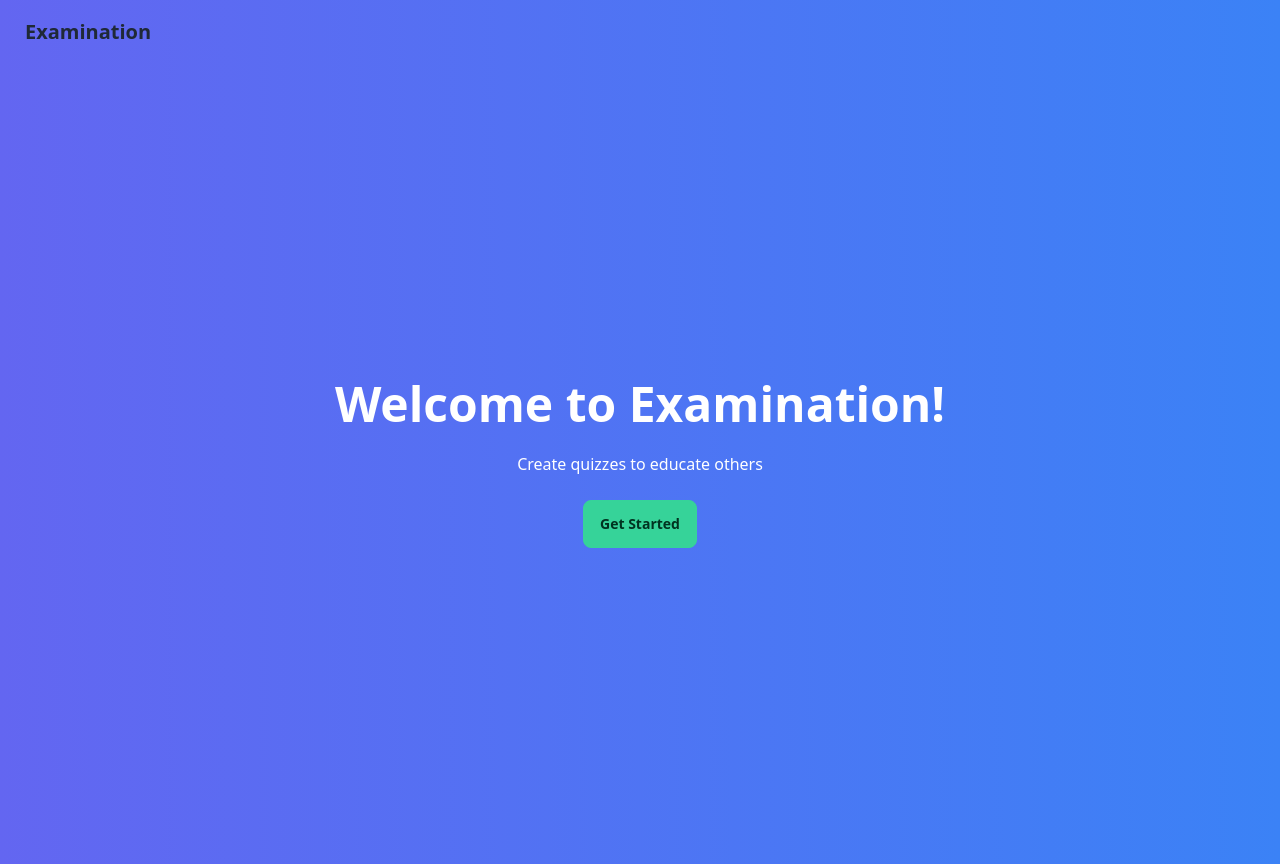
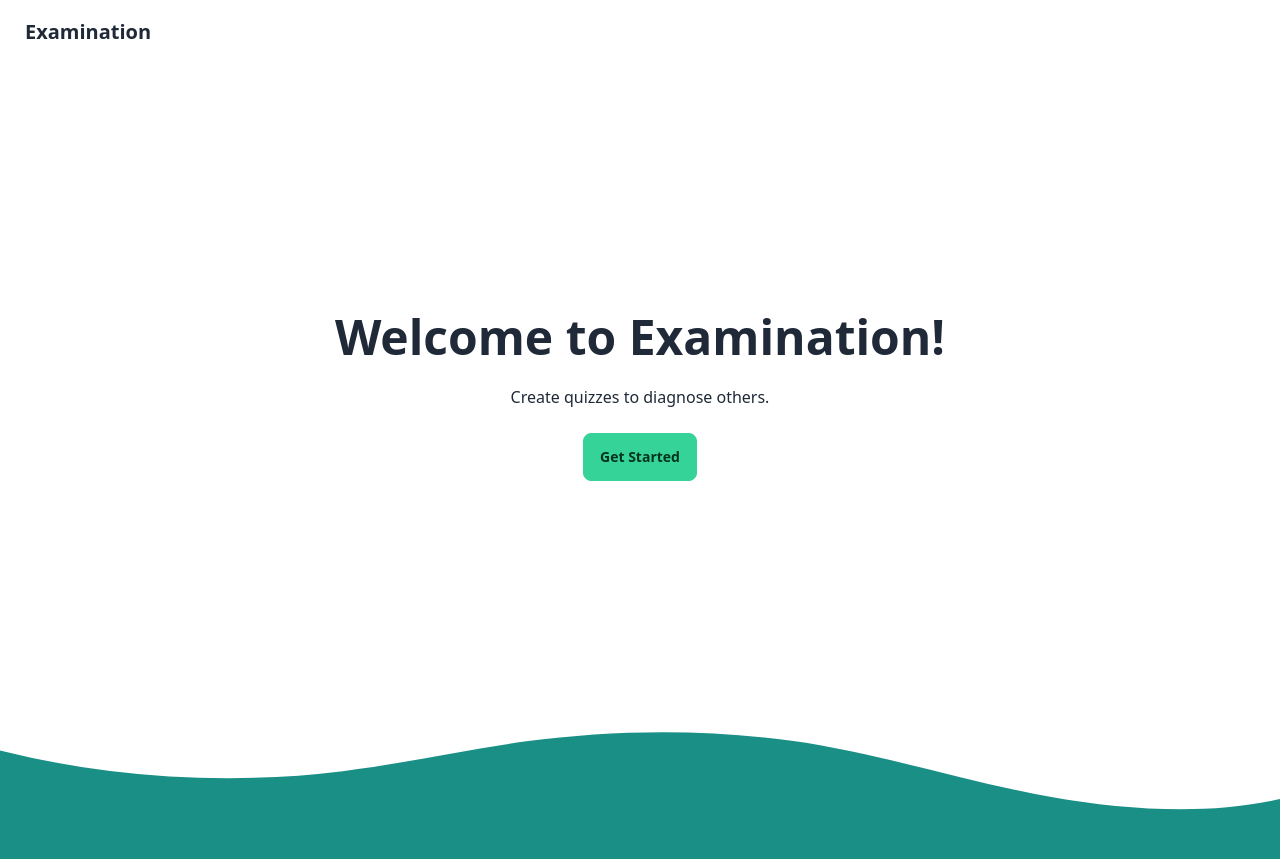
Before and after one commit to teamy2/examination, a SvelteKit app: page / in a window 1280 px wide. Built offline with nearby package versions, Linux system fonts and the light colour scheme.

Commit message:
feat: front page

```diff
--- a/src/app.css
+++ b/src/app.css
@@ -4,7 +4,11 @@
 @tailwind utilities;
 
 @layer components {
-    .btn {
-        @apply normal-case;
-    }
+	.btn {
+		@apply normal-case;
+	}
 }
+
+body {
+	height: 100vh;
+}
--- a/src/lib/api.ts
+++ b/src/lib/api.ts
@@ -5,6 +5,12 @@ export type Quiz = {
 	author: string;
 	title: string;
 	description: string;
+	questions?: Question[];
+};
+
+export type Question = {
+	name: string;
+	options: string[];
 };
 
 export type User = {
--- a/src/routes/+layout.svelte
+++ b/src/routes/+layout.svelte
@@ -8,7 +8,7 @@
 	<slot />
 {:else}
 	<div class="min-h-screen">
-		<div class="navbar">
+		<div class="navbar absolute">
 			<div class="flex-1">
 				<a href="/" class="btn btn-ghost normal-case text-xl red">Examination</a
 				>
--- a/src/routes/+page.svelte
+++ b/src/routes/+page.svelte
@@ -1,17 +1,27 @@
-<div class="bg-gradient-to-r from-indigo-500 to-blue-500 min-h-screen">
+<div class="h-full flex-column">
 	<div class="navbar">
 		<div class="flex-1">
 			<a class="btn btn-ghost normal-case text-xl red">Examination</a>
 		</div>
 	</div>
 
-	<div class="hero min-h-screen">
-		<div class="hero-content text-center text-white">
+	<div class="hero h-5/6">
+		<div class="hero-content text-center">
 			<div class="">
 				<h1 class="text-5xl font-bold">Welcome to Examination!</h1>
-				<p class="py-6">Create quizzes to educate others</p>
+				<p class="py-6">Create quizzes to diagnose others.</p>
 				<a href="/quizzes" class="btn btn-success">Get Started</a>
 			</div>
 		</div>
 	</div>
+
+	<svg
+		xmlns="http://www.w3.org/2000/svg"
+		viewBox="0 0 1200 180"
+		preserveAspectRatio="none"
+		class="fill-primary w-full block relative max-h-32 ab"
+		><path
+			d="M985.66,92.83C906.67,72,823.78,31,743.84,14.19c-82.26-17.34-168.06-16.33-250.45.39-57.84,11.73-114,31.07-172,41.86A600.21,600.21,0,0,1,0,27.35V180H1200V95.8C1132.19,118.92,1055.71,111.31,985.66,92.83Z"
+		/></svg
+	>
 </div>
```
Also changed, not shown: static/wave-haikei.svg (added).
